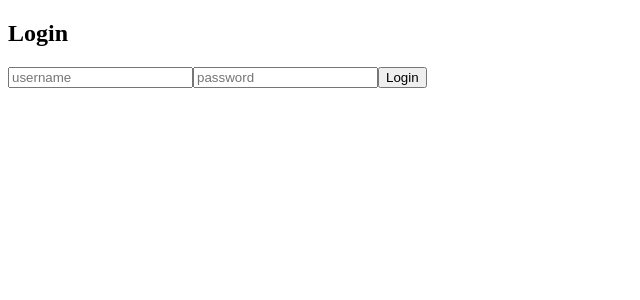
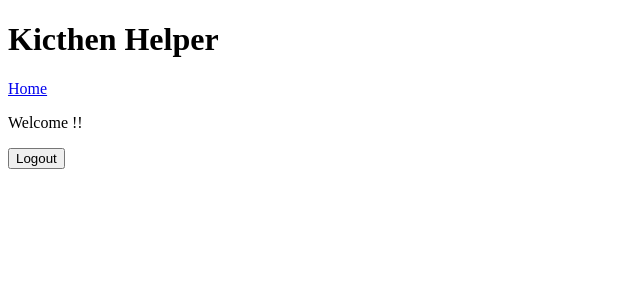
Before and after one commit to 2208-Capstone-Team-1/Capstone-Kitchen-Prep, a React app: page / in a window 1280 px wide. Shown: the top 300 px of the page, without its empty margins (0-640 px from the left). Built offline with nearby package versions, Linux system fonts and the light colour scheme; the HTML template or start-up script is replaced by a standard one.

Commit message:
removed login requirement and changed some titles

```diff
--- a/package.json
+++ b/package.json
@@ -22,7 +22,7 @@
     "@types/react-dom": "^18.0.10",
     "bcrypt": "^5.1.0",
     "express": "^4.18.2",
-    "jsonwebtoken": "^8.5.1",
+    "jsonwebtoken": "^9.0.0",
     "morgan": "^1.10.0",
     "pg": "^8.8.0",
     "sequelize": "^6.25.3",
--- a/src/components/App.tsx
+++ b/src/components/App.tsx
@@ -28,14 +28,14 @@ const App = () => {
     loginWithToken();
   }, []);
 
-  if (!user.id) return <Login />;
+  // remove login requirement for now, will implement later
+  // if (!user.id) return <Login />;
   return (
     <div>
-      <h1>Hi, My name is totally Ben!!!!</h1>
-      <h1>My Name is Louis!!</h1>
+      <h1>Kicthen Helper</h1>
       <div>
         <nav>
-          <Link to="/">Hooooooooome</Link>
+          <Link to="/">Home</Link>
         </nav>
         <Routes>
           <Route path="/" element={<Home />} />
--- a/src/components/Home.tsx
+++ b/src/components/Home.tsx
@@ -14,7 +14,6 @@ const Home = () => {
 
   return (
     <div>
-      <h1>Home</h1>
       <div>
         <p>Welcome {user.username}!!</p>
         <button onClick={logout}>Logout</button>
```
Also changed, not shown: static/index.html (+4 -4 lines), 3 other files (tests, documents, lock files or other folders).
